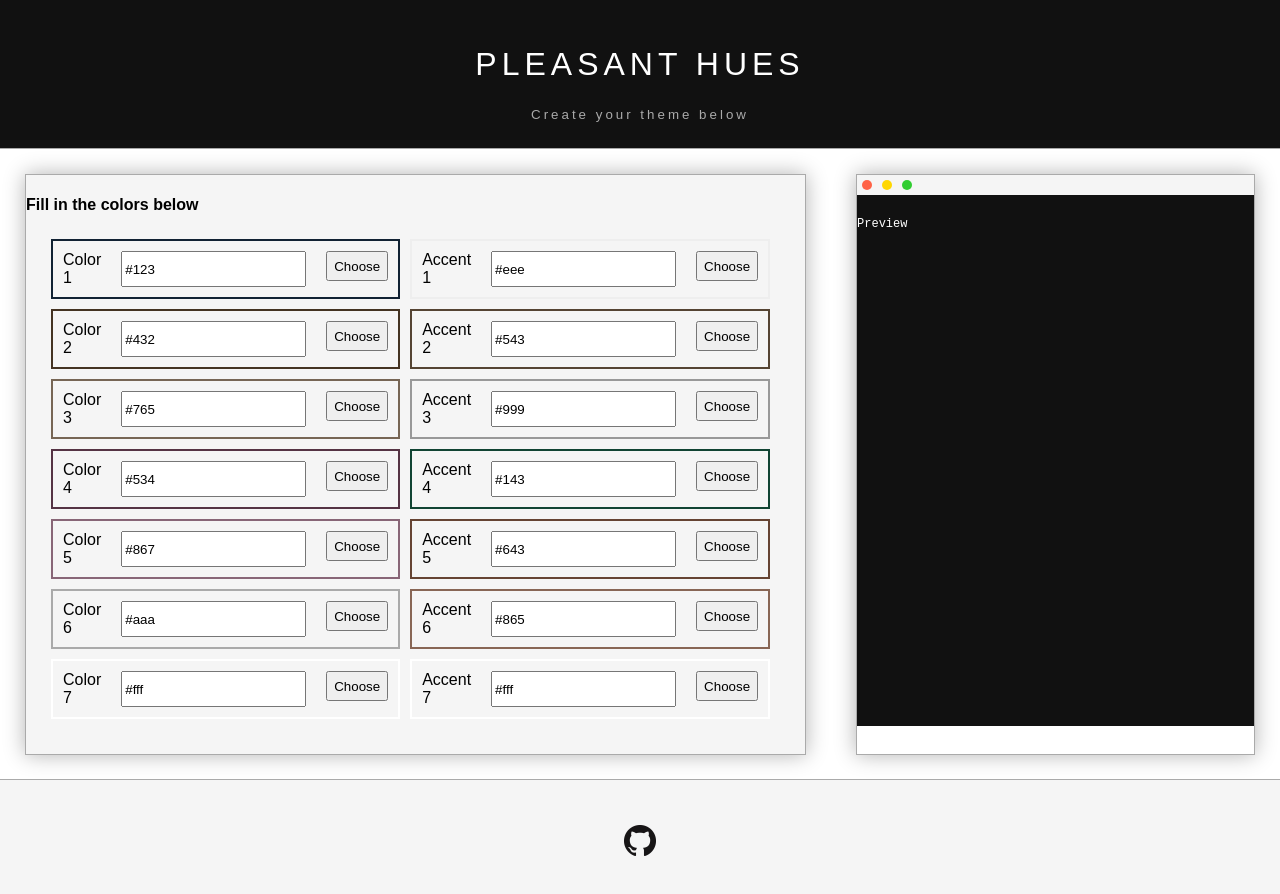
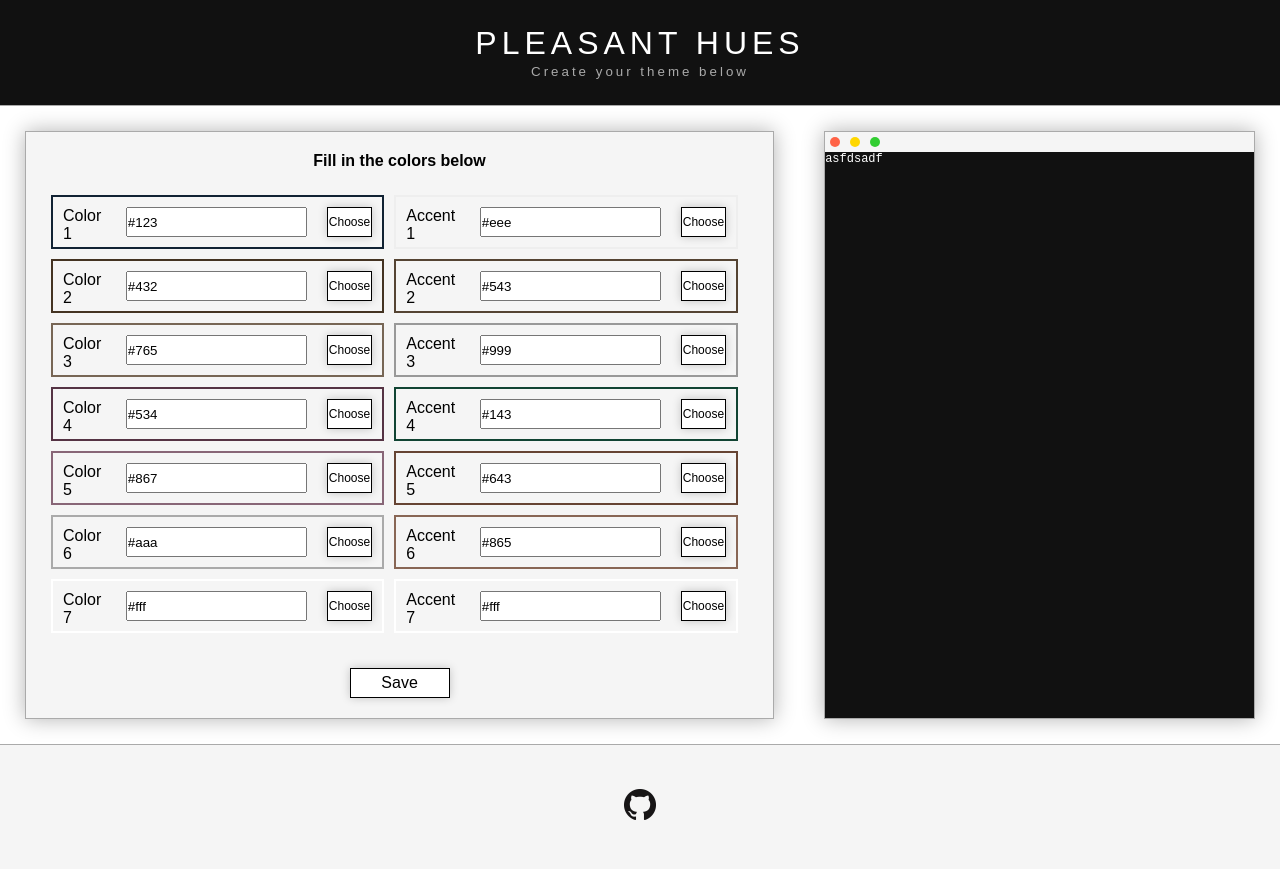
Before and after one commit to tylernhoward/pleasant-hues, a React (Create React App) app: page / in a window 1280 px wide. Shown: the top 894 px of the page. After the commit the page ends 869 px from the top, so only its background shows below. Built offline with nearby package versions, Linux system fonts and the light colour scheme.

Commit message:
Styling updates

```diff
--- a/src/App.css
+++ b/src/App.css
@@ -1,10 +1,20 @@
+* {
+  box-sizing: border-box;
+  padding: 0px;
+  margin: 0px;
+}
+
 html{
-  font-family: sans-serif;
-  margin: 0px;
-  padding: 0px;
+    font-family: 'Avenir',
+    Helvetica,
+    Arial,
+    sans-serif;
+    -webkit-font-smoothing: antialiased;
+    -moz-osx-font-smoothing: grayscale;
   position: relative;
-  min-height: 100%
+  min-height: 100%;
 }
+
 .App-header{
   height:100%;
   padding-top:25px;
@@ -17,17 +27,16 @@ html{
   border-bottom-width: 1px;
 }
 .wrapper {
+  flex: 1 0 auto;
   background-color: white;
   display: flex;
   flex-direction: row;
   width: 100%;
   height:100%;
-  justify-content: space-between;
-  margin-bottom: 125px;
+  justify-content: center;
 }
 .footer{
-  position: absolute;
-  bottom: 0;
+  flex-shrink: 0;
   width: 100%;
   height: 125px;
   display: flex;
--- a/src/previewPanel/preview-pane.css
+++ b/src/previewPanel/preview-pane.css
@@ -1,18 +1,22 @@
 .preview-pane {
+    display: flex;
+    flex-direction: column;
+    box-sizing: border-box;
+    position: relative;
     box-shadow: 0px 0px 20px rgba(0, 0, 0, 0.3);
     margin: 25px;
     width: 100%;
-    height: auto;
     border-style: solid;
     border-width: 1px;
     border-color: #AAAAAA;
 }
-#termWindow {
+#window {
+    position: relative;
     height: 20px;
     background-color: whitesmoke;
 }
 
-.termCircles {
+.ctrlCircles {
     margin: 5px;
     display: inline-block;
     background-color: white;
@@ -21,17 +25,43 @@
     height: 10px;
 }
 
+
 #terminal {
-    width: 100%;
-    height:90%;
-
-}
-
-#interestTerm {
+    position:relative;
+    box-sizing: border-box;
     font-family: Courier New, Courier, monospace;
     font-size: 12px;
     color: white;
     background-color: #111111;
     height: 100%;
-    padding-top: 10px;
 }
+#slack{
+    position: relative;
+    height: 100%;
+}
+#slack-sidebar{
+    position: relative;
+    bottom: 20px;
+    width: 25%;
+    height: 100%;
+    background-color:purple;
+}
+#slack-title{
+    position: relative;
+    background-color: whitesmoke;
+    height:7px;
+    width: 80%;
+
+    margin-left: 10%;
+    margin-right: 5%;
+    margin-bottom: 25px;
+}
+.slack-item{
+    position: relative;
+    background-color: whitesmoke;
+    height:4px;
+    width: 80%;
+    margin-left: 10%;
+    margin-right: 5%;
+    margin-bottom: 25px;
+}
--- a/src/previewPanel/preview-pane.js
+++ b/src/previewPanel/preview-pane.js
@@ -5,18 +5,16 @@ class PreviewPane extends Component {
     render() {
         return (
             <div className="preview-pane">
-                <div id="terminal">
-                    <div id="termWindow">
-                        <div className="termButtons">
-                            <div className="termCircles" style={{backgroundColor:"tomato"}}></div>
-                            <div className="termCircles" style={{backgroundColor:"gold"}}></div>
-                            <div className="termCircles" style={{backgroundColor:"limegreen"}}></div>
+                    <div id="window">
+                        <div className="ctrlButtons">
+                            <div className="ctrlCircles" style={{backgroundColor:"tomato"}}></div>
+                            <div className="ctrlCircles" style={{backgroundColor:"gold"}}></div>
+                            <div className="ctrlCircles" style={{backgroundColor:"limegreen"}}></div>
                         </div>
                     </div>
-                    <div id="interestTerm">
-                        <p>Preview</p>
+                    <div id = "terminal">
+                    <p>asfdsadf</p>
                     </div>
-                </div>
             </div>
         );
     }
--- a/src/themingPanel/color-pane.css
+++ b/src/themingPanel/color-pane.css
@@ -1,4 +1,11 @@
+h4{
+    margin-top:20px;
+}
 .color-pane {
+    display: flex;
+    flex-direction: column;
+    justify-content: center;
+    align-items: center;
     margin: 25px;
     width: 100%;
     border-style: solid;
@@ -6,7 +13,6 @@
     border-color: #AAAAAA;
     background-color: whitesmoke;
     box-shadow: 0px 0px 20px rgba(0, 0, 0, 0.3);
-
 }
 .colorOptions{
     display:flex;
@@ -18,3 +24,26 @@
     display: flex;
     flex-direction: column;
 }
+ .save-button {
+     border: 1px solid black;
+     color: black;
+     margin-bottom: 20px;
+     width: 100px;
+     padding: 5px;
+     text-decoration: none;
+     text-align: center;
+     background-color: white;
+     box-shadow: 0px 0px 10px rgba(0, 0, 0, 0.2);
+ }
+
+ .save-button:hover {
+     border: 1px solid black;
+     color: white;
+     background-color: darkgray;
+ }
+
+ .save-button:active {
+     border: 1px solid darkgray;
+     color: white;
+     background-color: black;
+ }
--- a/src/themingPanel/color-pane.js
+++ b/src/themingPanel/color-pane.js
@@ -1,21 +1,32 @@
 import React, { Component } from 'react';
+import {connect} from 'react-redux';
 import './color-pane.css'
 import ColorPrompt from './color-prompt';
 
 class ColorPane extends Component {
     createPrompts(type){
         var prompts = [];
-        if(type=="Color"){
-            var a = 0;
-            var b = 6;
-        }else{
-            var a = 7;
-            var b = 13;
+        var a,b;
+        switch(type){
+            case "Color":
+                a = 0;
+                b = 6;
+                break;
+            case "Accent":
+                a = 7;
+                b = 13;
+            break;
+            default:
         }
         for(var i = a; i <= b; i++){
             prompts.push(<ColorPrompt type={type} index={i} key={i} />);
         }
         return prompts;
+    }
+    saveTheme(mode){
+        console.log(mode + " Theme:");
+        console.log(this.props.savedColors);
+
     }
     render(){
        return(
@@ -29,8 +40,27 @@ class ColorPane extends Component {
                        {this.createPrompts("Accent")}
                     </div>
                 </div>
+               <a className= "save-button" onClick={() => this.saveTheme("Slack")}>Save</a>
             </div>
        );
     }
 }
-export default ColorPane;
+
+const mapStateToProps = (state) => {
+    return {
+        savedColors: state.colors,
+    };
+};
+
+const mapDispatchToProps = (dispatch) => {
+    return {
+        setColor: (color, index) => {
+            dispatch({
+                type: "SET_COLOR",
+                id: index,
+                payload: color
+            });
+        }
+    };
+};
+export default connect(mapStateToProps, mapDispatchToProps)(ColorPane);
--- a/src/themingPanel/color-prompt.css
+++ b/src/themingPanel/color-prompt.css
@@ -4,7 +4,7 @@
     margin-bottom: 10px;
     margin-right: 10px;
 }
-.colorPrompt span, input, button {
+.colorPrompt span, input {
     margin: 10px;
     max-height: 30px;
     min-height:30px;
@@ -12,5 +12,32 @@
 .popup{
     height: 0px;
     background-color: black;
+}
+.button {
+    border: 1px solid black;
+    color: black;
+    margin: 10px;
+    width:50px;
+    max-height: 30px;
+    min-height:30px;
+    padding-left:1px;
+    padding-right:1px;
+    padding-top: 7px;
+    text-decoration: none;
+    font-size: 12px;
+    text-align: center;
+    background-color: white;
+    box-shadow: 0px 0px 10px rgba(0, 0, 0, 0.2);
+}
 
+.button:hover {
+    border: 1px solid black;
+    color: white;
+    background-color: darkgray;
 }
+
+.button:active {
+    border: 1px solid darkgray;
+    color: white;
+    background-color: black;
+}
--- a/src/themingPanel/color-prompt.js
+++ b/src/themingPanel/color-prompt.js
@@ -18,8 +18,8 @@ class ColorPrompt extends Component {
             <div className="colorPrompt" style={{ border: `2px solid ${this.props.savedColors[this.props.index].color}` }}>
                 <span>{this.props.type} {(this.props.index %7) + 1}</span>
                 <input type="text" placeholder="#..." onChange={(e) => this.onChange(e.target.value)} value={this.props.savedColors[this.props.index].color}/>
-                <button onClick={() => this.setState({ showPicker: !this.state.showPicker })}>Choose</button>
-                {this.state.showPicker ? <div className="popup"><ColorPicker background={this.props.savedColors[this.props.index].color} index={this.props.index}/></div> : null}
+                <a className = "button" onClick={() => this.setState({ showPicker: !this.state.showPicker })}>Choose</a>
+                {this.state.showPicker ? <div className="popup"><ColorPicker background={this.props.savedColors[this.props.index].color} index={this.props.index} /></div> : null}
 
             </div>
         );
```
